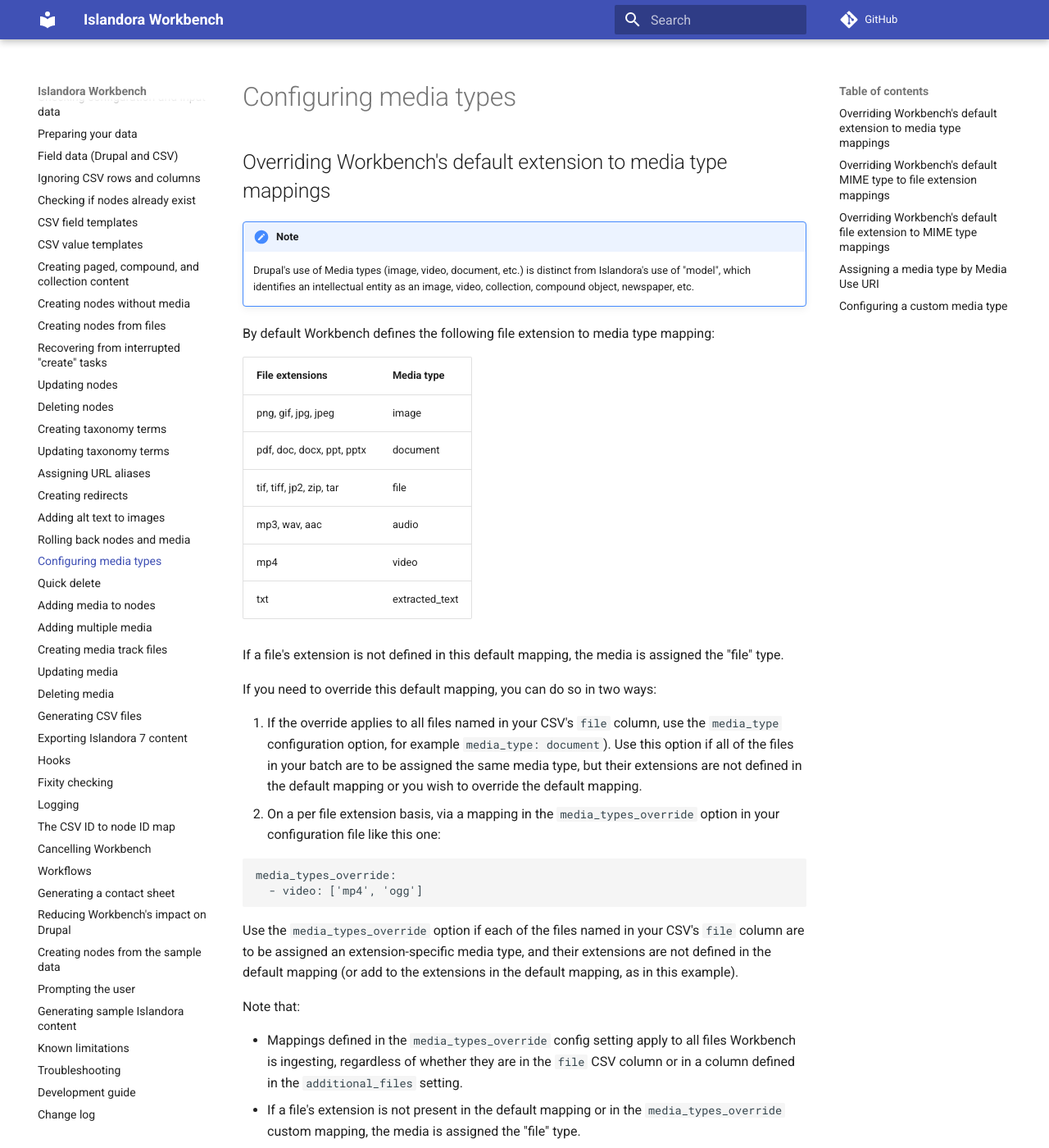
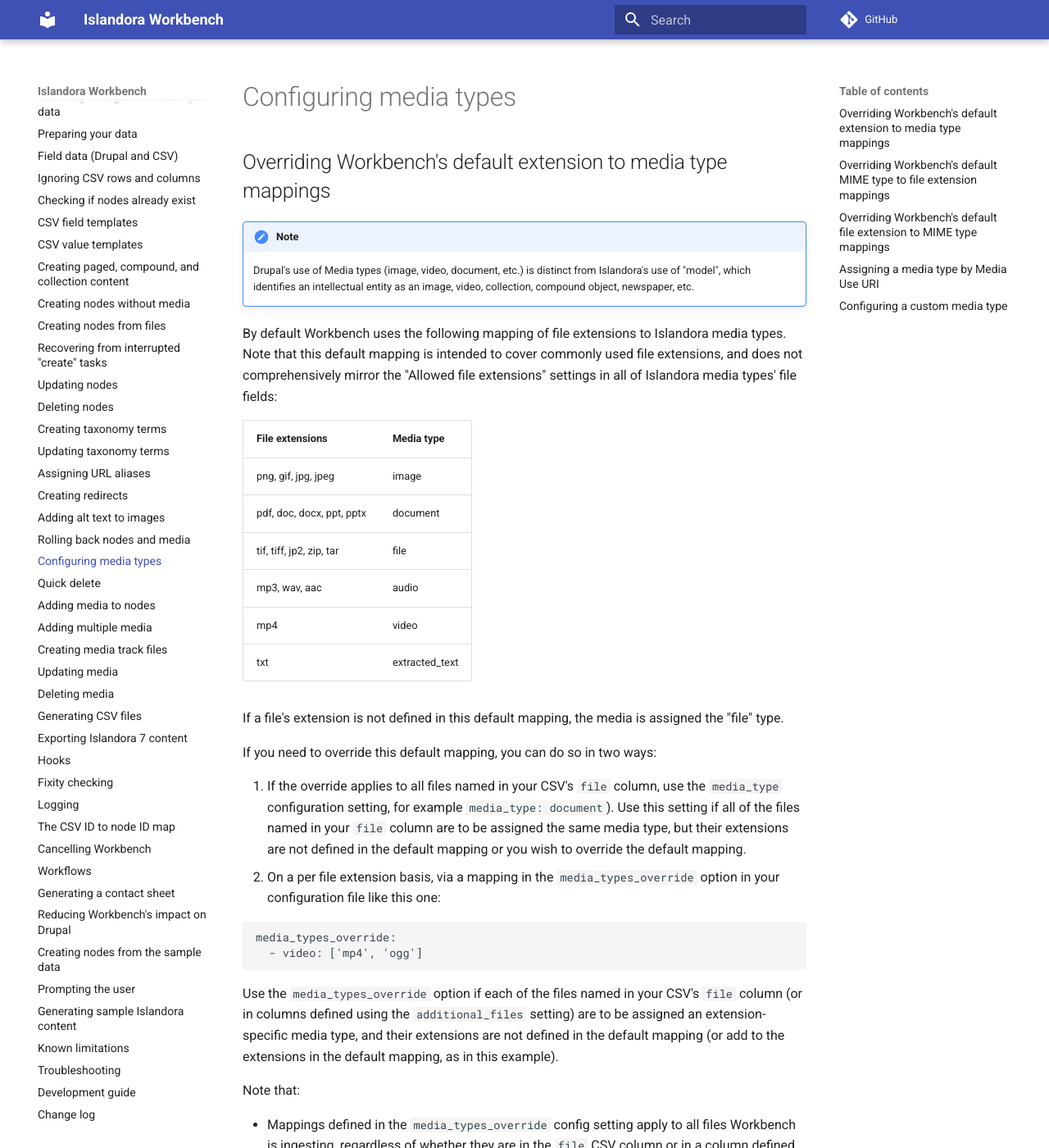
Before and after one commit to mjordan/islandora_workbench_docs, an MkDocs documentation site: the page built from docs/media_types.md, in a window 1280 px wide and 1400 px high. Shown: the whole window at 82% size. Built offline with MkDocs 1.6.1 and Material for MkDocs 9.7.7, drawn with Linux system fonts in a browser that asks for light colours; comment, search, counter and statistics services are not loaded.

Commit message:
Further clarifications around the media_types_override config setting.

````diff
--- a/docs/media_types.md
+++ b/docs/media_types.md
@@ -3,7 +3,7 @@
 !!! note
     Drupal's use of Media types (image, video, document, etc.) is distinct from Islandora's use of "model", which identifies an intellectual entity as an image, video, collection, compound object, newspaper, etc.
 
-By default Workbench defines the following file extension to media type mapping:
+By default Workbench uses the following mapping of file extensions to Islandora media types. Note that this default mapping is intended to cover commonly used file extensions, and does not comprehensively mirror the "Allowed file extensions" settings in all of Islandora media types' file fields:
 
 | File extensions | Media type |
 | --- | --- |
@@ -18,14 +18,15 @@
 
 If you need to override this default mapping, you can do so in two ways:
 
-1. If the override applies to all files named in your CSV's `file` column, use the `media_type` configuration option, for example `media_type: document`). Use this option if all of the files in your batch are to be assigned the same media type, but their extensions are not defined in the default mapping or you wish to override the default mapping.
+1. If the override applies to all files named in your CSV's `file` column, use the `media_type` configuration setting, for example `media_type: document`). Use this setting if all of the files named in your `file` column are to be assigned the same media type, but their extensions are not defined in the default mapping or you wish to override the default mapping.
 1. On a per file extension basis, via a mapping in the `media_types_override` option in your configuration file like this one:
 
 ```yaml
 media_types_override:
   - video: ['mp4', 'ogg']
 ```
-   Use the `media_types_override` option if each of the files named in your CSV's `file` column are to be assigned an extension-specific media type, and their extensions are not defined in the default mapping (or add to the extensions in the default mapping, as in this example).
+
+Use the `media_types_override` option if each of the files named in your CSV's `file` column (or in columns defined using the `additional_files` setting) are to be assigned an extension-specific media type, and their extensions are not defined in the default mapping (or add to the extensions in the default mapping, as in this example).
 
 Note that:
 
````
